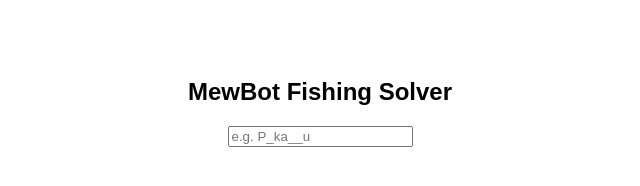
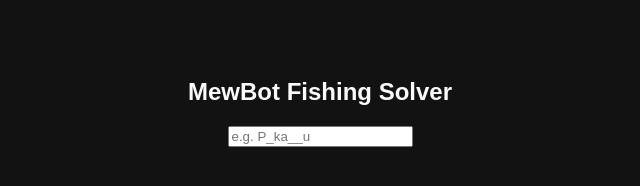
Before and after one commit to tmporter/Mewbot-Fishing-Solver, a website: page index.html in a window 1280 px wide. Shown: the whole page, without its empty margins (320-960 px from the left). Drawn offline with Linux system fonts and the light colour scheme.

Commit message:
Basic dark mode

```diff
--- a/index.html
+++ b/index.html
@@ -8,6 +8,8 @@
 
     <style>
       body {
+        background: #121212;
+        color: #fafafa;
         text-align: center;
         padding: 50px;
         font-family: Arial, Helvetica, sans-serif;
```
